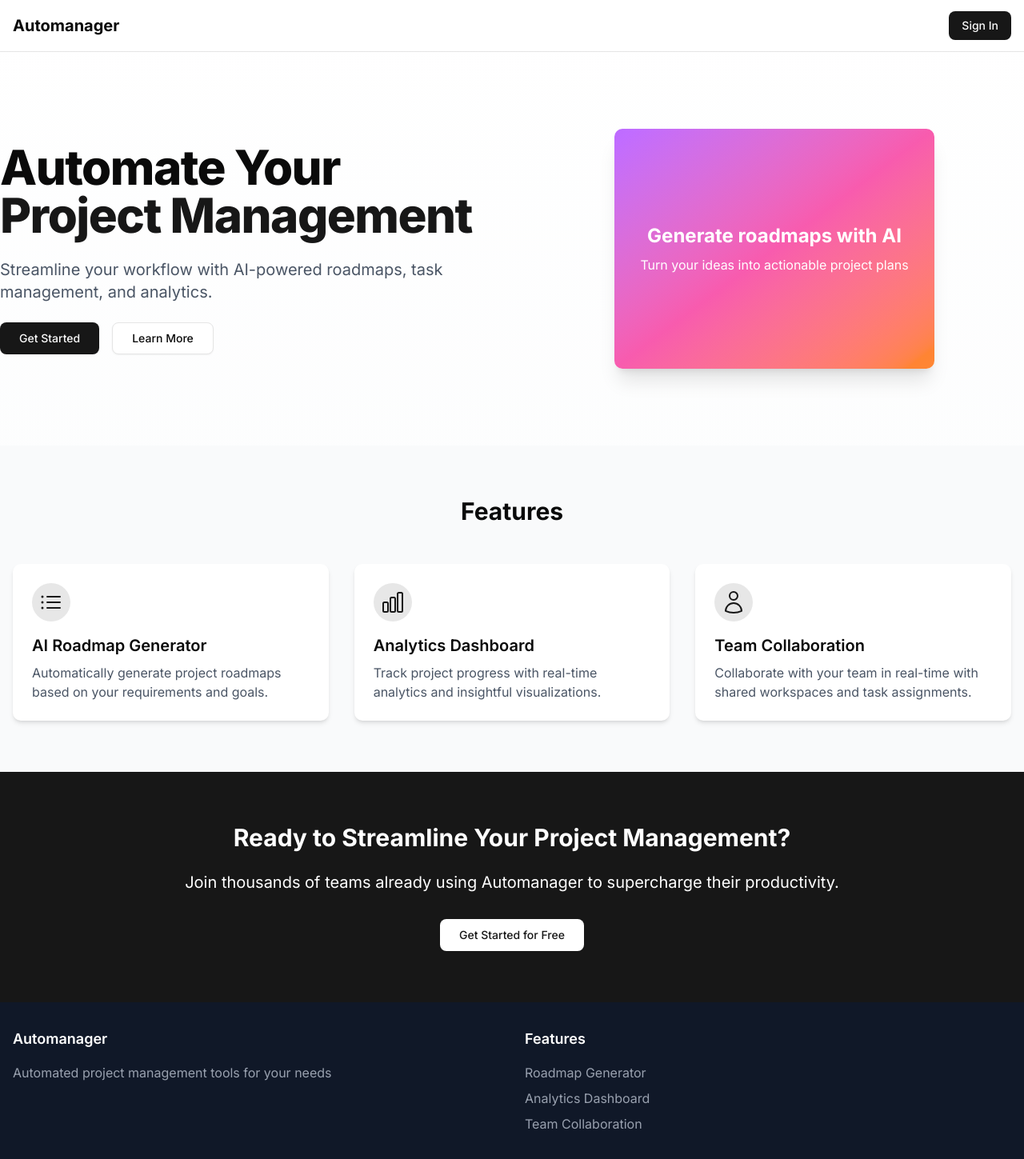
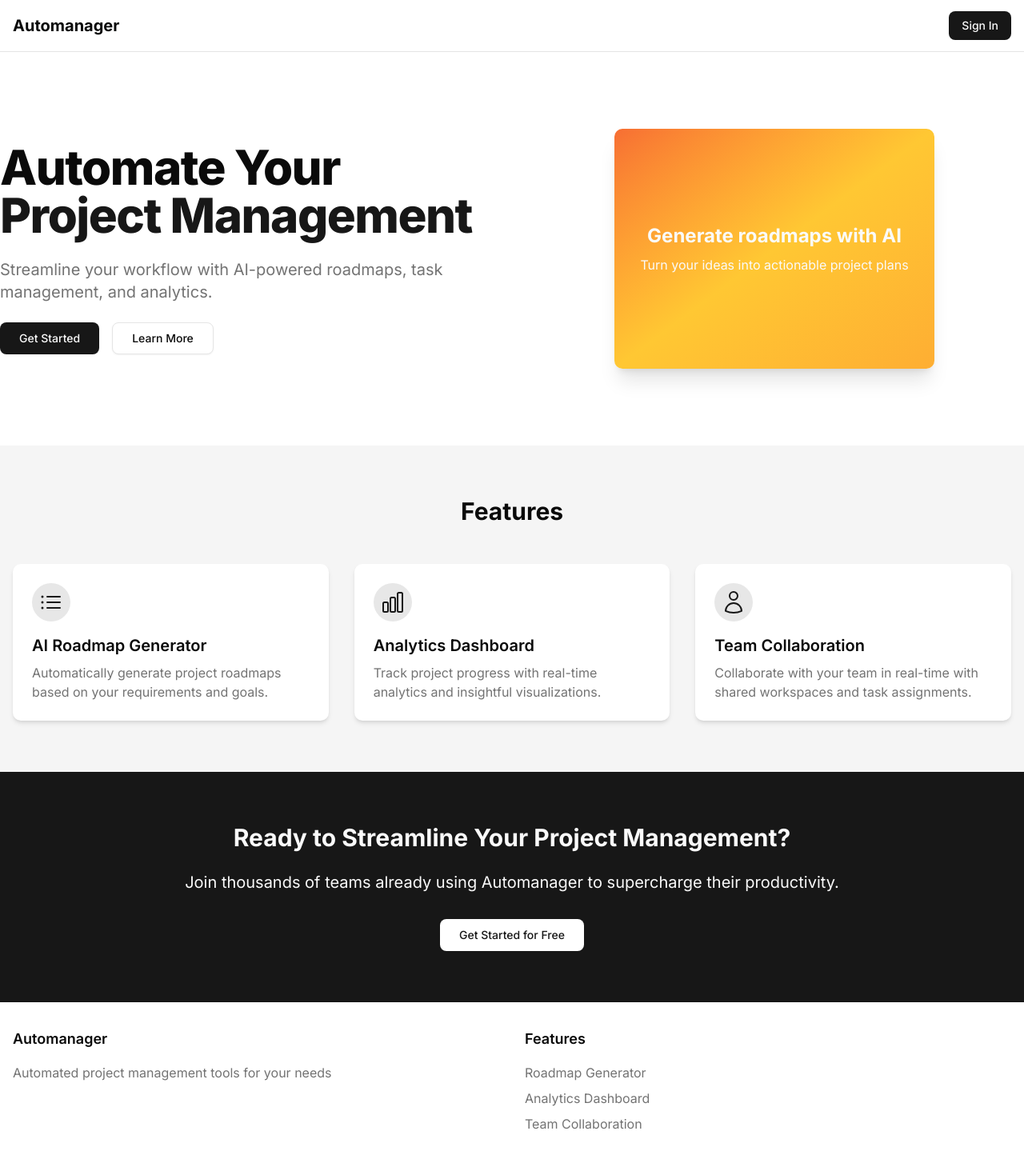
Before and after one commit to paul-macfarlane/automate-ai, a Next.js app: page / in a window 1280 px wide. Shown: the whole page at 80% size. Built offline with nearby package versions, Linux system fonts and the light colour scheme; no server answers.

Commit message:
use more consistent themes

```diff
--- a/src/app/page.tsx
+++ b/src/app/page.tsx
@@ -7,16 +7,20 @@ export default async function Home() {
   const session = await auth();
 
   return (
-    <main className="flex min-h-screen flex-col bg-gradient-to-b from-white to-gray-50 dark:from-gray-900 dark:to-gray-950">
-      <nav className="w-full border-b bg-white/70 backdrop-blur-md dark:bg-gray-950/70 dark:border-gray-800">
+    <main className="flex min-h-screen flex-col bg-background">
+      <nav className="w-full border-b border-border bg-background/70 backdrop-blur-md">
         <div className="container mx-auto flex h-16 items-center justify-between px-4">
           <div className="flex items-center gap-2">
-            <span className="text-xl font-bold">Automanager</span>
+            <span className="text-xl font-bold text-foreground">
+              Automanager
+            </span>
           </div>
           <div className="flex items-center gap-3">
             {session?.user ? (
               <>
-                <p className="hidden sm:block">Welcome, {session.user.name}</p>
+                <p className="hidden sm:block text-foreground">
+                  Welcome, {session.user.name}
+                </p>
                 <SignOutButton />
               </>
             ) : (
@@ -32,11 +36,11 @@ export default async function Home() {
         <div className="flex flex-1 flex-col">
           <section className="container mx-auto grid gap-8 py-16 md:grid-cols-2 md:py-24">
             <div className="flex flex-col justify-center space-y-6">
-              <h1 className="text-4xl font-extrabold tracking-tight sm:text-5xl md:text-6xl">
+              <h1 className="text-4xl font-extrabold tracking-tight sm:text-5xl md:text-6xl text-foreground">
                 Automate Your{" "}
                 <span className="text-primary">Project Management</span>
               </h1>
-              <p className="text-xl text-gray-600 dark:text-gray-400">
+              <p className="text-xl text-muted-foreground">
                 Streamline your workflow with AI-powered roadmaps, task
                 management, and analytics.
               </p>
@@ -51,9 +55,9 @@ export default async function Home() {
             </div>
             <div className="flex items-center justify-center">
               <div className="relative h-[300px] w-[400px] overflow-hidden rounded-lg shadow-xl">
-                <div className="absolute inset-0 bg-gradient-to-br from-purple-500 via-pink-500 to-orange-500 opacity-80"></div>
+                <div className="absolute inset-0 bg-gradient-to-br from-chart-1 via-chart-4 to-chart-5 opacity-80"></div>
                 <div className="absolute inset-0 flex items-center justify-center">
-                  <div className="p-6 text-center text-white">
+                  <div className="p-6 text-center text-primary-foreground">
                     <h3 className="text-2xl font-bold">
                       Generate roadmaps with AI
                     </h3>
@@ -66,11 +70,13 @@ export default async function Home() {
             </div>
           </section>
 
-          <section id="features" className="bg-gray-50 py-16 dark:bg-gray-900">
+          <section id="features" className="bg-muted py-16">
             <div className="container mx-auto px-4">
-              <h2 className="mb-12 text-center text-3xl font-bold">Features</h2>
+              <h2 className="mb-12 text-center text-3xl font-bold text-foreground">
+                Features
+              </h2>
               <div className="grid gap-8 md:grid-cols-3">
-                <div className="rounded-lg bg-white p-6 shadow-md dark:bg-gray-800">
+                <div className="rounded-lg bg-card p-6 shadow-md">
                   <div className="mb-4 h-12 w-12 rounded-full bg-primary/10 p-2 text-primary">
                     <svg
                       xmlns="http://www.w3.org/2000/svg"
@@ -87,15 +93,15 @@ export default async function Home() {
                       />
                     </svg>
                   </div>
-                  <h3 className="mb-2 text-xl font-semibold">
+                  <h3 className="mb-2 text-xl font-semibold text-card-foreground">
                     AI Roadmap Generator
                   </h3>
-                  <p className="text-gray-600 dark:text-gray-300">
+                  <p className="text-muted-foreground">
                     Automatically generate project roadmaps based on your
                     requirements and goals.
                   </p>
                 </div>
-                <div className="rounded-lg bg-white p-6 shadow-md dark:bg-gray-800">
+                <div className="rounded-lg bg-card p-6 shadow-md">
                   <div className="mb-4 h-12 w-12 rounded-full bg-primary/10 p-2 text-primary">
                     <svg
                       xmlns="http://www.w3.org/2000/svg"
@@ -112,15 +118,15 @@ export default async function Home() {
                       />
                     </svg>
                   </div>
-                  <h3 className="mb-2 text-xl font-semibold">
+                  <h3 className="mb-2 text-xl font-semibold text-card-foreground">
                     Analytics Dashboard
                   </h3>
-                  <p className="text-gray-600 dark:text-gray-300">
+                  <p className="text-muted-foreground">
                     Track project progress with real-time analytics and
                     insightful visualizations.
                   </p>
                 </div>
-                <div className="rounded-lg bg-white p-6 shadow-md dark:bg-gray-800">
+                <div className="rounded-lg bg-card p-6 shadow-md">
                   <div className="mb-4 h-12 w-12 rounded-full bg-primary/10 p-2 text-primary">
                     <svg
                       xmlns="http://www.w3.org/2000/svg"
@@ -137,10 +143,10 @@ export default async function Home() {
                       />
                     </svg>
                   </div>
-                  <h3 className="mb-2 text-xl font-semibold">
+                  <h3 className="mb-2 text-xl font-semibold text-card-foreground">
                     Team Collaboration
                   </h3>
-                  <p className="text-gray-600 dark:text-gray-300">
+                  <p className="text-muted-foreground">
                     Collaborate with your team in real-time with shared
                     workspaces and task assignments.
                   </p>
@@ -156,33 +162,33 @@ export default async function Home() {
                 What Our Users Say
               </h2>
               <div className="grid gap-8 md:grid-cols-2">
-                <div className="rounded-lg bg-white p-6 shadow-md dark:bg-gray-800">
-                  <p className="mb-4 italic text-gray-600 dark:text-gray-300">
+                <div className="rounded-lg bg-card p-6 shadow-md">
+                  <p className="mb-4 italic text-muted-foreground">
                     &ldquo;Automanager completely transformed how we manage
                     projects. The AI roadmap generator saved us countless hours
                     of planning.&rdquo;
                   </p>
                   <div className="flex items-center gap-4">
-                    <div className="h-12 w-12 rounded-full bg-gray-200 dark:bg-gray-700"></div>
+                    <div className="h-12 w-12 rounded-full bg-muted"></div>
                     <div>
-                      <h4 className="font-semibold">Sarah Johnson</h4>
-                      <p className="text-sm text-gray-500 dark:text-gray-400">
+                      <h4 className="font-semibold text-card-foreground">Sarah Johnson</h4>
+                      <p className="text-sm text-muted-foreground">
                         Project Manager, TechCorp
                       </p>
                     </div>
                   </div>
                 </div>
-                <div className="rounded-lg bg-white p-6 shadow-md dark:bg-gray-800">
-                  <p className="mb-4 italic text-gray-600 dark:text-gray-300">
+                <div className="rounded-lg bg-card p-6 shadow-md">
+                  <p className="mb-4 italic text-muted-foreground">
                     &ldquo;The analytics dashboard gives us real-time insights
                     into our project progress. It&rsquo;s been invaluable for
                     keeping our stakeholders informed.&rdquo;
                   </p>
                   <div className="flex items-center gap-4">
-                    <div className="h-12 w-12 rounded-full bg-gray-200 dark:bg-gray-700"></div>
+                    <div className="h-12 w-12 rounded-full bg-muted"></div>
                     <div>
-                      <h4 className="font-semibold">Michael Chen</h4>
-                      <p className="text-sm text-gray-500 dark:text-gray-400">
+                      <h4 className="font-semibold text-card-foreground">Michael Chen</h4>
+                      <p className="text-sm text-muted-foreground">
                         CTO, StartupX
                       </p>
                     </div>
@@ -192,37 +198,37 @@ export default async function Home() {
             </div>
           </section> */}
 
-          <section className="bg-primary py-16 text-white">
+          <section className="bg-primary py-16">
             <div className="container mx-auto px-4 text-center">
-              <h2 className="mb-6 text-3xl font-bold">
+              <h2 className="mb-6 text-3xl font-bold text-primary-foreground">
                 Ready to Streamline Your Project Management?
               </h2>
-              <p className="mb-8 text-xl">
+              <p className="mb-8 text-xl text-primary-foreground">
                 Join thousands of teams already using Automanager to supercharge
                 their productivity.
               </p>
               <Button
                 size="lg"
                 asChild
-                className="bg-white text-primary hover:bg-gray-100"
+                className="bg-background text-primary hover:bg-muted"
               >
                 <Link href="/signin">Get Started for Free</Link>
               </Button>
             </div>
           </section>
 
-          <footer className="bg-gray-900 py-8 text-white">
+          <footer className="bg-card py-8 text-card-foreground">
             <div className="container mx-auto px-4">
               <div className="grid gap-8 md:grid-cols-2">
                 <div>
                   <h3 className="mb-4 text-lg font-semibold">Automanager</h3>
-                  <p className="text-gray-400">
+                  <p className="text-muted-foreground">
                     Automated project management tools for your needs
                   </p>
                 </div>
                 <div>
                   <h3 className="mb-4 text-lg font-semibold">Features</h3>
-                  <ul className="space-y-2 text-gray-400">
+                  <ul className="space-y-2 text-muted-foreground">
                     <li>Roadmap Generator</li>
                     <li>Analytics Dashboard</li>
                     <li>Team Collaboration</li>
@@ -235,27 +241,33 @@ export default async function Home() {
       ) : (
         <div className="container mx-auto px-4 py-12">
           <div className="mb-12 text-center">
-            <h1 className="text-4xl font-bold mb-4">
+            <h1 className="text-4xl font-bold mb-4 text-foreground">
               Welcome to Your Dashboard
             </h1>
-            <p className="text-xl text-gray-600 dark:text-gray-400 max-w-2xl mx-auto">
+            <p className="text-xl text-muted-foreground max-w-2xl mx-auto">
               Manage your projects with our suite of automated tools
             </p>
           </div>
 
           <div className="grid grid-cols-1 md:grid-cols-2 gap-6 mt-8 w-full">
-            <div className="border rounded-lg p-6 hover:shadow-md transition-shadow">
-              <h2 className="text-2xl font-semibold mb-2">Roadmap Generator</h2>
-              <p className="mb-4">
+            <div className="border border-border rounded-lg p-6 hover:shadow-md transition-shadow bg-card">
+              <h2 className="text-2xl font-semibold mb-2 text-card-foreground">
+                Roadmap Generator
+              </h2>
+              <p className="mb-4 text-muted-foreground">
                 Create automated project roadmaps based on your requirements
               </p>
               <Button asChild className="w-full">
                 <Link href="/roadmap">Create Roadmap</Link>
               </Button>
             </div>
-            <div className="border rounded-lg p-6 hover:shadow-md transition-shadow">
-              <h2 className="text-2xl font-semibold mb-2">Project Dashboard</h2>
-              <p className="mb-4">Visualize your projects and track progress</p>
+            <div className="border border-border rounded-lg p-6 hover:shadow-md transition-shadow bg-card">
+              <h2 className="text-2xl font-semibold mb-2 text-card-foreground">
+                Project Dashboard
+              </h2>
+              <p className="mb-4 text-muted-foreground">
+                Visualize your projects and track progress
+              </p>
               <Button asChild className="w-full">
                 <Link href="/dashboard">View Dashboard</Link>
               </Button>
--- a/src/app/signin/page.tsx
+++ b/src/app/signin/page.tsx
@@ -10,7 +10,7 @@ import { SignInButton } from "../../components/signin-button";
 
 export default function SignIn() {
   return (
-    <div className="flex h-screen w-full items-center justify-center bg-gray-50">
+    <div className="flex h-screen w-full items-center justify-center bg-background">
       <Card className="w-full max-w-md">
         <CardHeader className="text-center">
           <CardTitle className="text-2xl">Welcome to Automanager</CardTitle>
@@ -21,7 +21,7 @@ export default function SignIn() {
         <CardContent className="flex flex-col gap-4">
           <SignInButton />
         </CardContent>
-        <CardFooter className="text-center text-sm text-gray-500">
+        <CardFooter className="text-center text-sm text-muted-foreground">
           By signing in, you agree to our Terms of Service and Privacy Policy
         </CardFooter>
       </Card>
```
Also changed, not shown: 1 other file (tests, documents, lock files or other folders).
